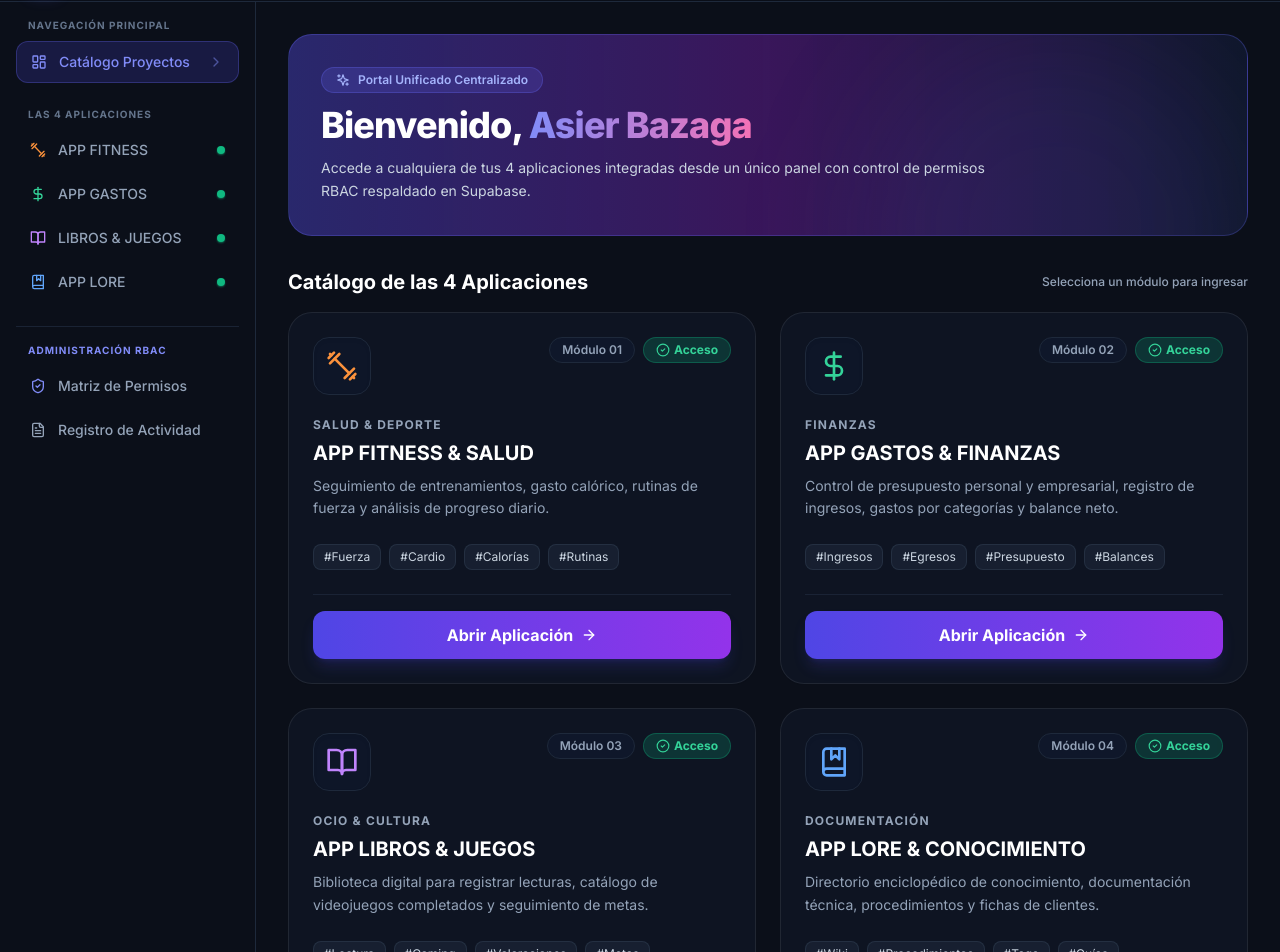
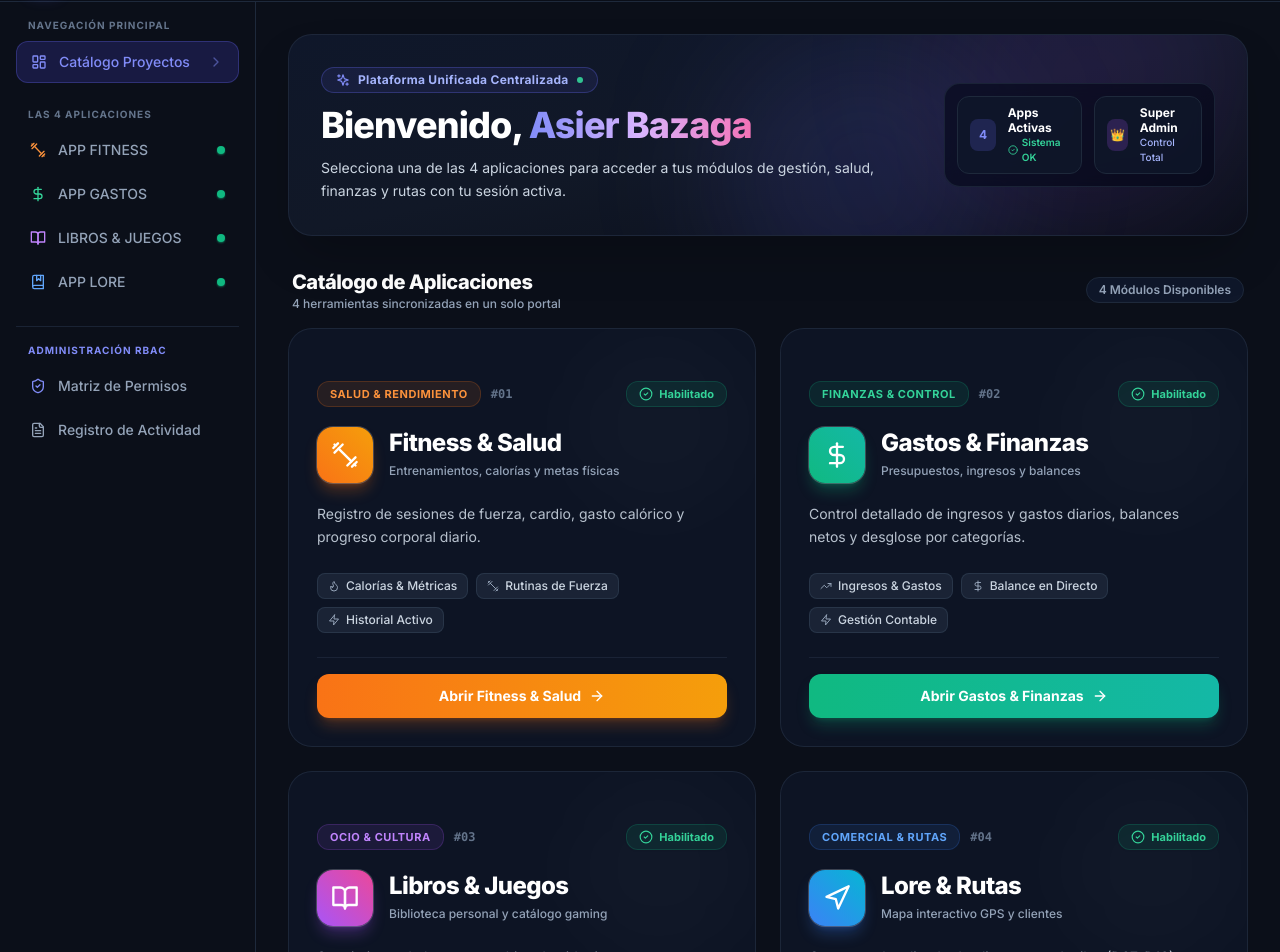
Before and after one commit to asierbazaga/plataforma-proyectos, a React (Vite) app: page / in a window 1280 px wide. Shown: the part 62-1014 px from the top of the page. Built offline with nearby package versions, Linux system fonts and the light colour scheme; no server answers; the database is empty; the HTML template or start-up script is replaced by a standard one.

Commit message:
feat: nuevo diseño premium de tarjetas e interfaz del catalogo principal

```diff
--- a/src/pages/Dashboard.tsx
+++ b/src/pages/Dashboard.tsx
@@ -1,163 +1,280 @@
 import React from 'react';
-import { Dumbbell, DollarSign, BookOpen, BookMarked, Lock, ArrowRight, ShieldCheck, Sparkles, CheckCircle2 } from 'lucide-react';
+import {
+  Dumbbell,
+  DollarSign,
+  BookOpen,
+  Navigation,
+  Lock,
+  ArrowRight,
+  ShieldCheck,
+  Sparkles,
+  CheckCircle2,
+  Flame,
+  TrendingUp,
+  Gamepad2,
+  MapPin,
+  Activity,
+  Layers,
+  Zap,
+  ChevronRight
+} from 'lucide-react';
 import { useAuth } from '../context/AuthContext';
-import { AppId, ApplicationInfo } from '../types';
+import { AppId } from '../types';
 
 interface DashboardProps {
-  onSelectApp: (appId: AppId) => void;
+  onSelectApp: (appId: AppId | 'permissions' | 'logs') => void;
 }
 
 export const Dashboard: React.FC<DashboardProps> = ({ onSelectApp }) => {
   const { currentUser, hasAccessToApp } = useAuth();
 
-  const applications: ApplicationInfo[] = [
+  const apps = [
     {
-      id: 'fitness',
-      name: 'APP FITNESS & SALUD',
-      description: 'Seguimiento de entrenamientos, gasto calórico, rutinas de fuerza y análisis de progreso diario.',
-      category: 'Salud & Deporte',
-      iconName: 'Dumbbell',
-      badgeText: 'Módulo 01',
-      gradient: 'from-orange-600/20 via-amber-600/10 to-transparent border-orange-500/30',
-      tags: ['Fuerza', 'Cardio', 'Calorías', 'Rutinas']
+      id: 'fitness' as AppId,
+      number: '01',
+      category: 'Salud & Rendimiento',
+      title: 'Fitness & Salud',
+      subtitle: 'Entrenamientos, calorías y metas físicas',
+      description: 'Registro de sesiones de fuerza, cardio, gasto calórico y progreso corporal diario.',
+      icon: Dumbbell,
+      glowColor: 'group-hover:shadow-orange-500/20 group-hover:border-orange-500/50',
+      iconGradient: 'from-orange-500 to-amber-500 shadow-orange-500/30',
+      tagColor: 'text-orange-400 bg-orange-500/10 border-orange-500/20',
+      btnGradient: 'from-orange-500 to-amber-500 hover:from-orange-400 hover:to-amber-400 shadow-orange-500/25',
+      highlights: [
+        { label: 'Calorías & Métricas', icon: Flame },
+        { label: 'Rutinas de Fuerza', icon: Dumbbell },
+        { label: 'Historial Activo', icon: Zap }
+      ]
     },
     {
-      id: 'gastos',
-      name: 'APP GASTOS & FINANZAS',
-      description: 'Control de presupuesto personal y empresarial, registro de ingresos, gastos por categorías y balance neto.',
-      category: 'Finanzas',
-      iconName: 'DollarSign',
-      badgeText: 'Módulo 02',
-      gradient: 'from-emerald-600/20 via-teal-600/10 to-transparent border-emerald-500/30',
-      tags: ['Ingresos', 'Egresos', 'Presupuesto', 'Balances']
+      id: 'gastos' as AppId,
+      number: '02',
+      category: 'Finanzas & Control',
+      title: 'Gastos & Finanzas',
+      subtitle: 'Presupuestos, ingresos y balances',
+      description: 'Control detallado de ingresos y gastos diarios, balances netos y desglose por categorías.',
+      icon: DollarSign,
+      glowColor: 'group-hover:shadow-emerald-500/20 group-hover:border-emerald-500/50',
+      iconGradient: 'from-emerald-500 to-teal-500 shadow-emerald-500/30',
+      tagColor: 'text-emerald-400 bg-emerald-500/10 border-emerald-500/20',
+      btnGradient: 'from-emerald-500 to-teal-500 hover:from-emerald-400 hover:to-teal-400 shadow-emerald-500/25',
+      highlights: [
+        { label: 'Ingresos & Gastos', icon: TrendingUp },
+        { label: 'Balance en Directo', icon: DollarSign },
+        { label: 'Gestión Contable', icon: Zap }
+      ]
     },
     {
-      id: 'libros-juegos',
-      name: 'APP LIBROS & JUEGOS',
-      description: 'Biblioteca digital para registrar lecturas, catálogo de videojuegos completados y seguimiento de metas.',
+      id: 'libros-juegos' as AppId,
+      number: '03',
       category: 'Ocio & Cultura',
-      iconName: 'BookOpen',
-      badgeText: 'Módulo 03',
-      gradient: 'from-purple-600/20 via-pink-600/10 to-transparent border-purple-500/30',
-      tags: ['Lectura', 'Gaming', 'Valoraciones', 'Metas']
+      title: 'Libros & Juegos',
+      subtitle: 'Biblioteca personal y catálogo gaming',
+      description: 'Seguimiento de lecturas, archivo de videojuegos completados, valoraciones y progreso.',
+      icon: BookOpen,
+      glowColor: 'group-hover:shadow-purple-500/20 group-hover:border-purple-500/50',
+      iconGradient: 'from-purple-500 to-pink-500 shadow-purple-500/30',
+      tagColor: 'text-purple-400 bg-purple-500/10 border-purple-500/20',
+      btnGradient: 'from-purple-500 to-pink-500 hover:from-purple-400 hover:to-pink-400 shadow-purple-500/25',
+      highlights: [
+        { label: 'Biblioteca Digital', icon: BookOpen },
+        { label: 'Registro Gaming', icon: Gamepad2 },
+        { label: 'Valoraciones & Metas', icon: Zap }
+      ]
     },
     {
-      id: 'lore',
-      name: 'APP LORE & CONOCIMIENTO',
-      description: 'Directorio enciclopédico de conocimiento, documentación técnica, procedimientos y fichas de clientes.',
-      category: 'Documentación',
-      iconName: 'BookMarked',
-      badgeText: 'Módulo 04',
-      gradient: 'from-blue-600/20 via-cyan-600/10 to-transparent border-blue-500/30',
-      tags: ['Wiki', 'Procedimientos', 'Tags', 'Guías']
+      id: 'lore' as AppId,
+      number: '04',
+      category: 'Comercial & Rutas',
+      title: 'Lore & Rutas',
+      subtitle: 'Mapa interactivo GPS y clientes',
+      description: 'Gestor geolocalizado de clientes por deciles (D07-D10), optimización de rutas comerciales.',
+      icon: Navigation,
+      glowColor: 'group-hover:shadow-blue-500/20 group-hover:border-blue-500/50',
+      iconGradient: 'from-blue-500 to-cyan-500 shadow-blue-500/30',
+      tagColor: 'text-blue-400 bg-blue-500/10 border-blue-500/20',
+      btnGradient: 'from-blue-500 to-cyan-500 hover:from-blue-400 hover:to-cyan-400 shadow-blue-500/25',
+      highlights: [
+        { label: 'Mapa GPS Leaflet', icon: MapPin },
+        { label: 'Deciles D10 a D07', icon: Layers },
+        { label: 'Generador de Rutas', icon: Navigation }
+      ]
     }
   ];
 
-  const getIcon = (id: AppId) => {
-    switch (id) {
-      case 'fitness': return <Dumbbell className="w-8 h-8 text-orange-400" />;
-      case 'gastos': return <DollarSign className="w-8 h-8 text-emerald-400" />;
-      case 'libros-juegos': return <BookOpen className="w-8 h-8 text-purple-400" />;
-      case 'lore': return <BookMarked className="w-8 h-8 text-blue-400" />;
-    }
-  };
+  return (
+    <div className="space-y-8 pb-8">
+      {/* Executive Hero Banner */}
+      <div className="relative overflow-hidden rounded-3xl bg-gradient-to-br from-slate-900 via-[#111827] to-[#0B0F19] border border-slate-800/90 p-6 sm:p-8 shadow-2xl">
+        {/* Glow ambient spots */}
+        <div className="absolute top-0 right-1/4 w-72 h-72 bg-indigo-500/15 rounded-full blur-3xl pointer-events-none" />
+        <div className="absolute bottom-0 right-0 w-80 h-80 bg-purple-500/10 rounded-full blur-3xl pointer-events-none" />
 
-  return (
-    <div className="space-y-8">
-      {/* Welcome Hero Banner */}
-      <div className="relative overflow-hidden rounded-3xl bg-gradient-to-r from-indigo-900/80 via-purple-900/60 to-slate-900 border border-indigo-500/30 p-8">
-        <div className="relative z-10 space-y-3 max-w-2xl">
-          <div className="inline-flex items-center gap-2 px-3.5 py-1 rounded-full bg-indigo-500/20 border border-indigo-500/30 text-indigo-300 text-xs font-semibold">
-            <Sparkles className="w-3.5 h-3.5" />
-            Portal Unificado Centralizado
+        <div className="relative z-10 flex flex-col lg:flex-row justify-between items-start lg:items-center gap-6">
+          <div className="space-y-3 max-w-2xl">
+            <div className="inline-flex items-center gap-2 px-3.5 py-1 rounded-full bg-indigo-500/10 border border-indigo-500/30 text-indigo-300 text-xs font-bold tracking-wide">
+              <Sparkles className="w-3.5 h-3.5 text-indigo-400" />
+              <span>Plataforma Unificada Centralizada</span>
+              <span className="w-1.5 h-1.5 rounded-full bg-emerald-400 animate-pulse" />
             </div>
-          <h1 className="text-3xl sm:text-4xl font-extrabold text-white tracking-tight">
-            Bienvenido, <span className="text-transparent bg-clip-text bg-gradient-to-r from-indigo-400 to-pink-400">{currentUser?.full_name}</span>
+
+            <h1 className="text-3xl sm:text-4xl font-black text-white tracking-tight leading-tight">
+              Bienvenido,{' '}
+              <span className="text-transparent bg-clip-text bg-gradient-to-r from-indigo-400 via-purple-300 to-pink-400">
+                {currentUser?.full_name}
+              </span>
             </h1>
+
             <p className="text-slate-300 text-sm leading-relaxed">
-            Accede a cualquiera de tus 4 aplicaciones integradas desde un único panel con control de permisos RBAC respaldado en Supabase.
+              Selecciona una de las 4 aplicaciones para acceder a tus módulos de gestión, salud, finanzas y rutas con tu sesión activa.
             </p>
           </div>
 
-        {/* Background glow decoration */}
-        <div className="absolute right-0 top-0 w-96 h-96 bg-indigo-500/10 rounded-full blur-3xl -z-0 pointer-events-none" />
+          {/* Quick Platform Status Card */}
+          <div className="flex flex-wrap sm:flex-nowrap items-center gap-3 bg-slate-950/60 p-3 rounded-2xl border border-slate-800/80 backdrop-blur-md">
+            <div className="flex items-center gap-3 px-3 py-2 rounded-xl bg-slate-900/80 border border-slate-800">
+              <div className="w-8 h-8 rounded-lg bg-indigo-500/20 text-indigo-400 flex items-center justify-center font-bold text-xs">
+                4
+              </div>
+              <div className="text-left">
+                <p className="text-xs font-bold text-white leading-tight">Apps Activas</p>
+                <p className="text-[10px] text-emerald-400 font-semibold flex items-center gap-1">
+                  <CheckCircle2 className="w-3 h-3" /> Sistema OK
+                </p>
+              </div>
             </div>
 
-      {/* Applications Catalog Grid */}
-      <div className="space-y-4">
-        <div className="flex justify-between items-center">
-          <h2 className="text-xl font-bold text-white flex items-center gap-2">
-            Catálogo de las 4 Aplicaciones
-          </h2>
-          <span className="text-xs text-slate-400 font-medium">Selecciona un módulo para ingresar</span>
+            <div className="flex items-center gap-3 px-3 py-2 rounded-xl bg-slate-900/80 border border-slate-800">
+              <div className="w-8 h-8 rounded-lg bg-purple-500/20 text-purple-400 flex items-center justify-center font-bold text-xs">
+                {currentUser?.role === 'admin' ? '👑' : '👤'}
+              </div>
+              <div className="text-left">
+                <p className="text-xs font-bold text-white leading-tight">
+                  {currentUser?.role === 'admin' ? 'Super Admin' : 'Usuario'}
+                </p>
+                <p className="text-[10px] text-indigo-300 font-medium">
+                  {currentUser?.role === 'admin' ? 'Control Total' : 'Acceso Completo'}
+                </p>
+              </div>
+            </div>
+          </div>
+        </div>
       </div>
 
-        <div className="grid grid-cols-1 md:grid-cols-2 gap-6">
-          {applications.map(app => {
+      {/* Modern 4 Cards Section */}
+      <div className="space-y-4">
+        <div className="flex justify-between items-center px-1">
+          <div>
+            <h2 className="text-xl font-black text-white tracking-tight flex items-center gap-2">
+              <span>Catálogo de Aplicaciones</span>
+            </h2>
+            <p className="text-xs text-slate-400 font-medium">4 herramientas sincronizadas en un solo portal</p>
+          </div>
+          <span className="text-xs px-3 py-1 rounded-full bg-slate-900 border border-slate-800 text-slate-400 font-semibold">
+            4 Módulos Disponibles
+          </span>
+        </div>
+
+        {/* 2x2 Interactive Luxury Grid */}
+        <div className="grid grid-cols-1 md:grid-cols-2 gap-5 sm:gap-6">
+          {apps.map((app) => {
             const hasAccess = hasAccessToApp(app.id);
+            const Icon = app.icon;
 
             return (
               <div
                 key={app.id}
-                className={`glass-panel p-6 rounded-3xl border transition-all duration-300 flex flex-col justify-between space-y-6 ${
+                onClick={() => hasAccess && onSelectApp(app.id)}
+                className={`group relative overflow-hidden rounded-3xl bg-slate-900/70 border border-slate-800/90 p-6 sm:p-7 flex flex-col justify-between space-y-6 transition-all duration-300 backdrop-blur-md ${
                   hasAccess
-                    ? 'hover:border-indigo-500/50 hover:shadow-xl hover:shadow-indigo-500/10 hover:-translate-y-1'
-                    : 'opacity-75 border-slate-800'
+                    ? `cursor-pointer hover:border-slate-700 hover:-translate-y-1 hover:shadow-2xl ${app.glowColor}`
+                    : 'opacity-70 border-slate-800/50 cursor-not-allowed'
                 }`}
               >
-                <div className="space-y-4">
-                  {/* Card Header */}
-                  <div className="flex justify-between items-start">
-                    <div className="p-3 rounded-2xl bg-slate-900/90 border border-slate-800 shadow-inner">
-                      {getIcon(app.id)}
+                {/* Subtle card top glow on hover */}
+                <div className="absolute top-0 right-0 w-48 h-48 bg-white/[0.02] rounded-full blur-2xl group-hover:bg-white/[0.05] transition-all" />
+
+                <div className="space-y-4 relative z-10">
+                  {/* Card Top Strip: Category & Access Status */}
+                  <div className="flex justify-between items-center">
+                    <div className="flex items-center gap-2.5">
+                      <span className={`text-[11px] font-bold px-3 py-1 rounded-xl border uppercase tracking-wider ${app.tagColor}`}>
+                        {app.category}
+                      </span>
+                      <span className="text-xs font-mono font-bold text-slate-500">
+                        #{app.number}
+                      </span>
                     </div>
-                    <div className="flex items-center gap-2">
-                      <span className="text-xs font-semibold px-3 py-1 rounded-full bg-slate-900 text-slate-400 border border-slate-800">
-                        {app.badgeText}
-                      </span>
+
                     {hasAccess ? (
-                        <span className="text-xs font-bold px-3 py-1 rounded-full bg-emerald-500/20 text-emerald-400 border border-emerald-500/30 flex items-center gap-1">
-                          <CheckCircle2 className="w-3.5 h-3.5" /> Acceso
+                      <span className="text-[11px] font-bold px-3 py-1 rounded-xl bg-emerald-500/10 text-emerald-400 border border-emerald-500/20 flex items-center gap-1.5 shadow-sm">
+                        <CheckCircle2 className="w-3.5 h-3.5" />
+                        <span>Habilitado</span>
                       </span>
                     ) : (
-                        <span className="text-xs font-bold px-3 py-1 rounded-full bg-rose-500/20 text-rose-400 border border-rose-500/30 flex items-center gap-1">
-                          <Lock className="w-3.5 h-3.5" /> Bloqueado
+                      <span className="text-[11px] font-bold px-3 py-1 rounded-xl bg-rose-500/10 text-rose-400 border border-rose-500/20 flex items-center gap-1.5">
+                        <Lock className="w-3.5 h-3.5" />
+                        <span>Restringido</span>
                       </span>
                     )}
                   </div>
+
+                  {/* Icon & Title Group */}
+                  <div className="flex items-start gap-4 pt-1">
+                    <div className={`w-14 h-14 rounded-2xl bg-gradient-to-tr ${app.iconGradient} flex items-center justify-center shadow-lg group-hover:scale-105 transition-transform flex-shrink-0 ring-1 ring-white/20`}>
+                      <Icon className="w-7 h-7 text-white" />
                     </div>
 
-                  {/* Title & Description */}
-                  <div>
-                    <span className="text-xs font-bold text-slate-400 uppercase tracking-widest">{app.category}</span>
-                    <h3 className="text-xl font-bold text-white mt-1">{app.name}</h3>
-                    <p className="text-sm text-slate-400 mt-2 leading-relaxed">{app.description}</p>
-                  </div>
-
-                  {/* Tags */}
-                  <div className="flex flex-wrap gap-2 pt-2">
-                    {app.tags.map(tag => (
-                      <span key={tag} className="text-xs text-slate-300 bg-slate-800/60 px-2.5 py-1 rounded-lg border border-slate-700/50">
-                        #{tag}
-                      </span>
-                    ))}
+                    <div className="space-y-1">
+                      <h3 className="text-xl sm:text-2xl font-extrabold text-white tracking-tight group-hover:text-white transition-colors">
+                        {app.title}
+                      </h3>
+                      <p className="text-xs font-medium text-slate-400">
+                        {app.subtitle}
+                      </p>
                     </div>
                   </div>
 
-                {/* Launch Button */}
-                <div className="pt-4 border-t border-slate-800/80">
+                  {/* Description */}
+                  <p className="text-sm text-slate-300/90 leading-relaxed pt-1">
+                    {app.description}
+                  </p>
+
+                  {/* Feature Highlights Pills */}
+                  <div className="flex flex-wrap gap-2 pt-2">
+                    {app.highlights.map((h, i) => {
+                      const HIcon = h.icon;
+                      return (
+                        <span
+                          key={i}
+                          className="inline-flex items-center gap-1.5 text-xs font-medium text-slate-300 bg-slate-800/80 px-2.5 py-1 rounded-lg border border-slate-700/60"
+                        >
+                          <HIcon className="w-3 h-3 text-slate-400" />
+                          <span>{h.label}</span>
+                        </span>
+                      );
+                    })}
+                  </div>
+                </div>
+
+                {/* Card Action Button */}
+                <div className="pt-4 border-t border-slate-800/80 relative z-10">
                   {hasAccess ? (
                     <button
-                      onClick={() => onSelectApp(app.id)}
-                      className="w-full flex items-center justify-center gap-2 py-3 bg-gradient-to-r from-indigo-600 to-purple-600 hover:from-indigo-500 hover:to-purple-500 text-white font-bold rounded-xl shadow-lg shadow-indigo-600/20 transition-all group"
+                      onClick={(e) => {
+                        e.stopPropagation();
+                        onSelectApp(app.id);
+                      }}
+                      className={`w-full py-3 px-4 rounded-xl text-white font-bold text-sm bg-gradient-to-r ${app.btnGradient} transition-all flex items-center justify-center gap-2 shadow-lg group-hover:shadow-xl hover:scale-[1.01]`}
                     >
-                      <span>Abrir Aplicación</span>
-                      <ArrowRight className="w-4 h-4 group-hover:translate-x-1 transition-transform" />
+                      <span>Abrir {app.title}</span>
+                      <ArrowRight className="w-4 h-4 group-hover:translate-x-1.5 transition-transform" />
                     </button>
                   ) : (
                     <button
                       disabled
-                      className="w-full flex items-center justify-center gap-2 py-3 bg-slate-800/60 text-slate-500 font-semibold rounded-xl border border-slate-800 cursor-not-allowed"
+                      className="w-full py-3 px-4 rounded-xl text-slate-500 font-semibold text-sm bg-slate-800/40 border border-slate-800 transition-all flex items-center justify-center gap-2 cursor-not-allowed"
                     >
                       <Lock className="w-4 h-4 text-rose-400" />
                       <span>Acceso Denegado por Permisos</span>
@@ -169,6 +286,53 @@ export const Dashboard: React.FC<DashboardProps> = ({ onSelectApp }) => {
           })}
         </div>
       </div>
+
+      {/* Admin Quick Management Strip (Visible for Admin) */}
+      {currentUser?.role === 'admin' && (
+        <div className="p-6 rounded-3xl bg-slate-900/60 border border-indigo-500/20 space-y-4">
+          <div className="flex items-center justify-between">
+            <div className="flex items-center gap-3">
+              <div className="w-9 h-9 rounded-xl bg-indigo-600/20 text-indigo-400 border border-indigo-500/30 flex items-center justify-center font-bold">
+                👑
+              </div>
+              <div>
+                <h3 className="font-bold text-white text-base">Herramientas de Administración</h3>
+                <p className="text-xs text-slate-400">Control de usuarios y trazabilidad de actividad del sistema</p>
+              </div>
+            </div>
+          </div>
+
+          <div className="grid grid-cols-1 sm:grid-cols-2 gap-4">
+            <button
+              onClick={() => onSelectApp('permissions')}
+              className="p-4 rounded-2xl bg-slate-900/80 hover:bg-slate-800 border border-slate-800 hover:border-indigo-500/40 transition-all flex items-center justify-between text-left group"
+            >
+              <div className="flex items-center gap-3">
+                <ShieldCheck className="w-6 h-6 text-indigo-400" />
+                <div>
+                  <p className="font-bold text-white text-sm">Matriz de Permisos (RBAC)</p>
+                  <p className="text-xs text-slate-400">Gestionar accesos y altas de usuarios</p>
+                </div>
+              </div>
+              <ChevronRight className="w-4 h-4 text-slate-500 group-hover:text-white group-hover:translate-x-1 transition-all" />
+            </button>
+
+            <button
+              onClick={() => onSelectApp('logs')}
+              className="p-4 rounded-2xl bg-slate-900/80 hover:bg-slate-800 border border-slate-800 hover:border-indigo-500/40 transition-all flex items-center justify-between text-left group"
+            >
+              <div className="flex items-center gap-3">
+                <Activity className="w-6 h-6 text-purple-400" />
+                <div>
+                  <p className="font-bold text-white text-sm">Registro de Actividad (Audit Trail)</p>
+                  <p className="text-xs text-slate-400">Historial de accesos y cambios</p>
+                </div>
+              </div>
+              <ChevronRight className="w-4 h-4 text-slate-500 group-hover:text-white group-hover:translate-x-1 transition-all" />
+            </button>
+          </div>
+        </div>
+      )}
     </div>
   );
 };
```
Lines whose indentation alone changed are shown as unchanged.
